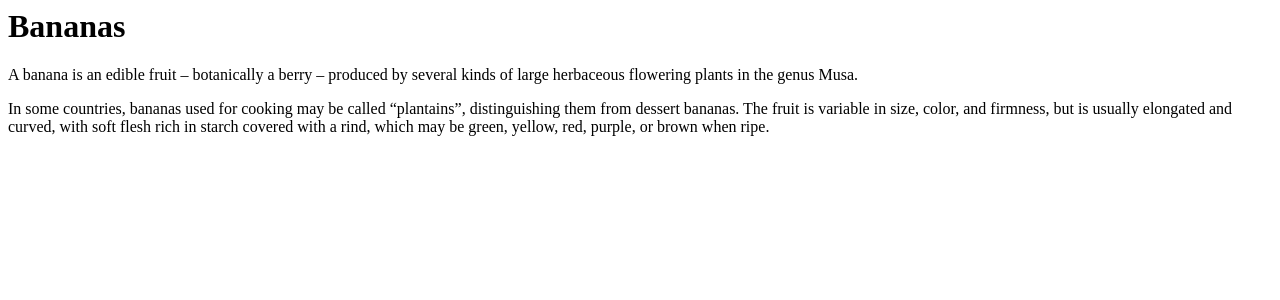
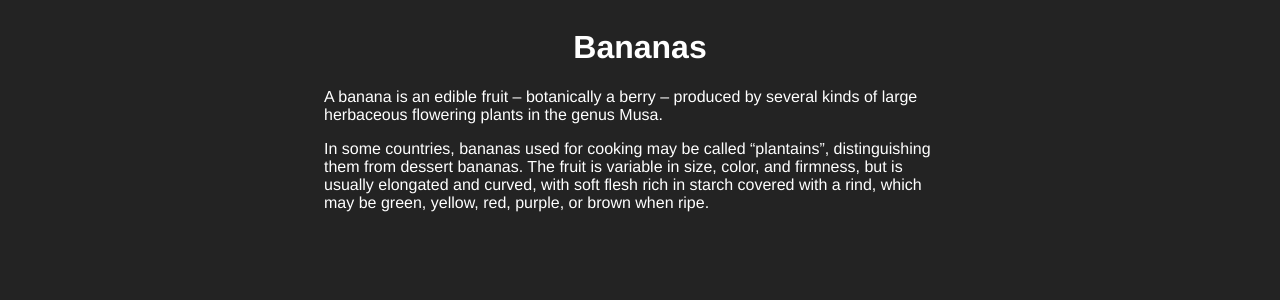
Before and after one commit to pvorisek25/pvorisek25.github.io, a Jekyll site: the page built from _posts/2021-03-17-bananas.md, in a window 1280 px wide. Shown: the top 300 px of the page. Built offline with Jekyll 4.4.1, drawn with Linux system fonts in a browser that asks for light colours.

Commit message:
Fixed everything

```diff
--- a/_layouts/post.html
+++ b/_layouts/post.html
@@ -4,14 +4,16 @@
 <html>
 <head>
 <title>{{ page.title }} - Website Name</title>
-<link href="../styles/general.css" rel="stylesheet">
+<link href="/styles/general.css" rel="stylesheet">
 </head>
 
 <body>
 <div id="page">
 <div id="content">
 <h1 class="title">{{ page.title }}</h1>
-<p class="paragraph">{{ content }}</p>
+<div class="paragraph">
+{{ content }}
+<div>
 </div>
 </div>
 </body>
```
